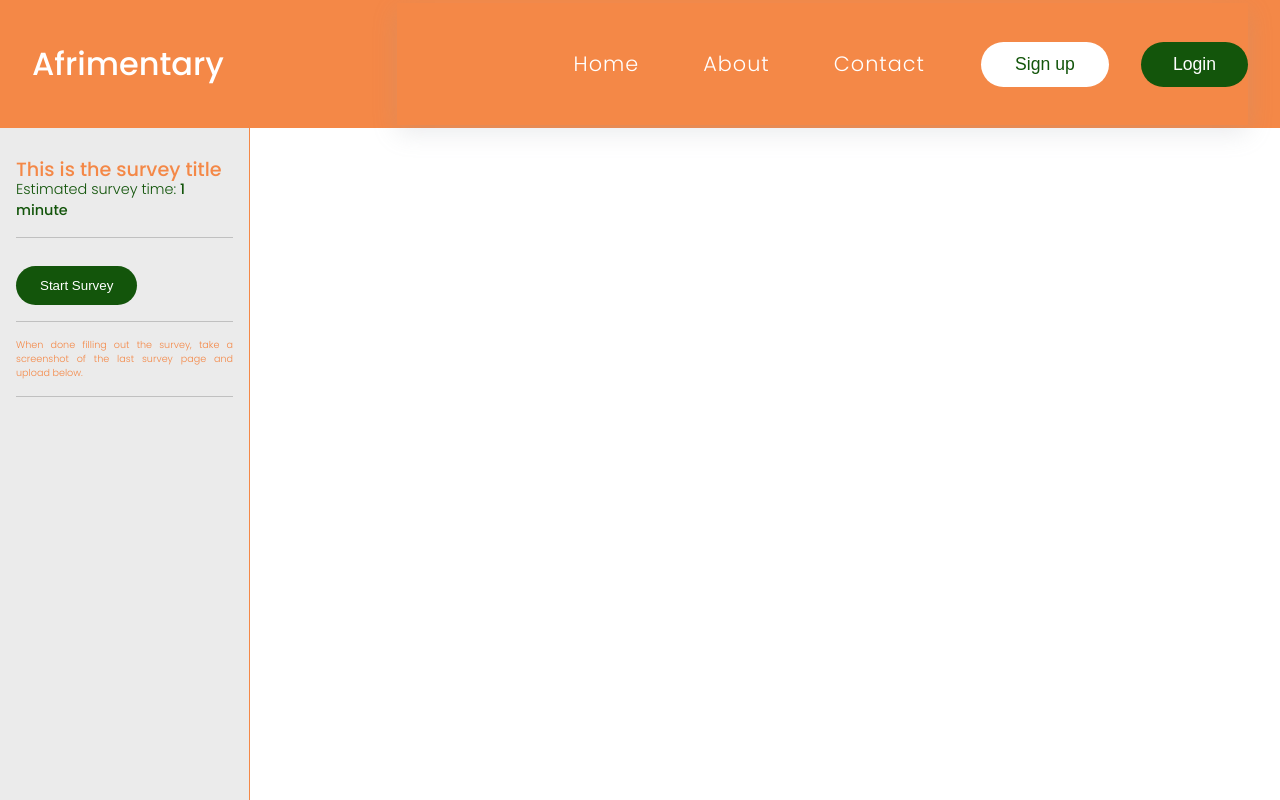
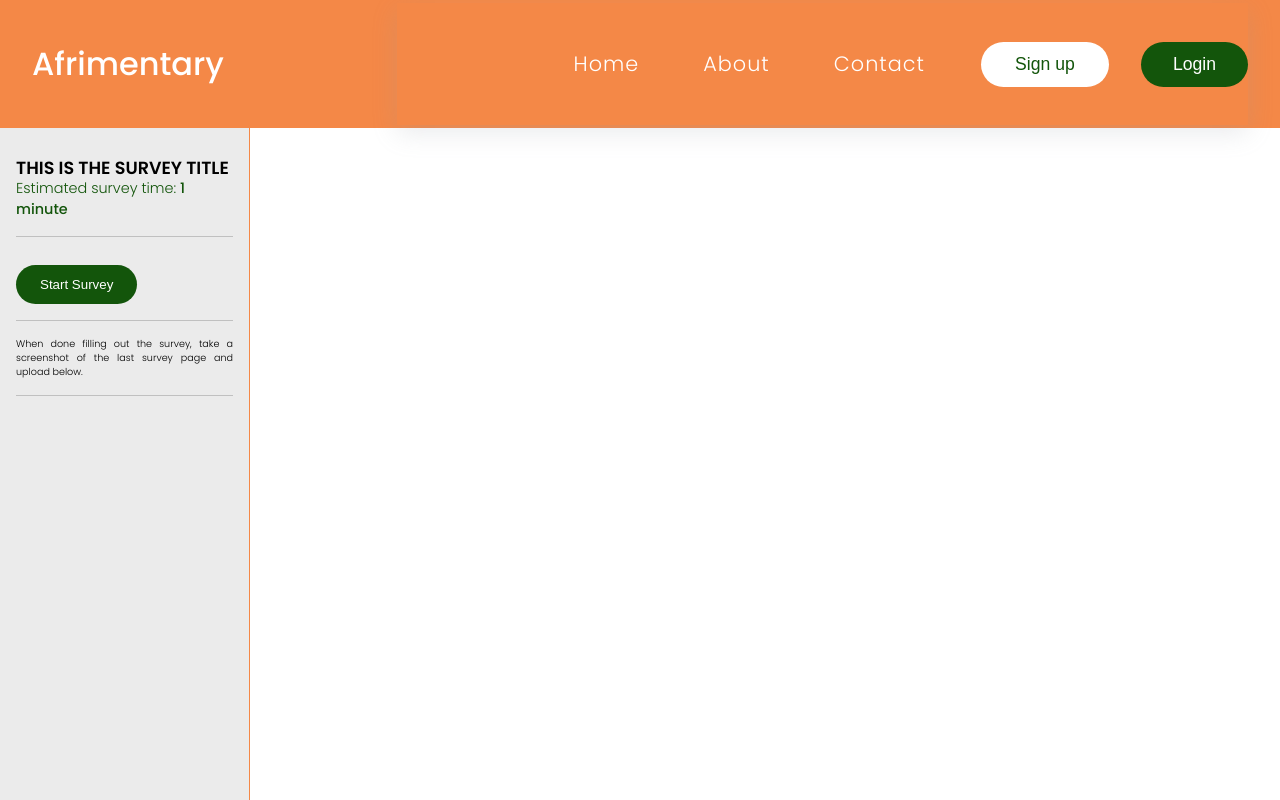
Before and after one commit to YasPAC/Afrimentary-UI, a React (Vite) app: page /survey in a window 1280 px wide. Built offline with nearby package versions, Linux system fonts and the light colour scheme; no server answers.

Commit message:
Fix survey page display

```diff
--- a/src/Pages/SurveyResponse/SurveyResponse.jsx
+++ b/src/Pages/SurveyResponse/SurveyResponse.jsx
@@ -60,16 +60,11 @@ const SurveyResponse = () => {
                         <h3>This is the survey title </h3>
                         <p>Estimated survey time: <span>1 minute</span></p>
                     </div>
-                    <div className="survey__timer sidebar__sections">
-                        {
-                            surveyStarted ?
-                            <>
-                                <h3>Timer</h3>
-                                <h4>{time.minutes.toString().padStart(2, '0')}:{time.seconds.toString().padStart(2, '0')}</h4>
-                            </> :
+                    {
+                        !surveyStarted &&  <div className="survey__timer sidebar__sections">
                             <button onClick={startSurvey} className="start__survey">Start Survey</button>
-                        }
-                    </div>
+                        </div>
+                    }
                     <div className="response__container sidebar__sections">
                         <p className="note">
                             When done filling out the survey, take a screenshot of the last survey page and upload below.
--- a/src/Pages/SurveyResponse/surveyresponse.css
+++ b/src/Pages/SurveyResponse/surveyresponse.css
@@ -21,10 +21,10 @@
     border-right: 0.1px solid var(--primary-color);
 }
 .survey__response-sidebar h3 {
-    font-size: 1.2rem;
-    font-weight: 500;
-    color: var(--primary-color);
+    font-size: 1.1rem;
+    font-weight: 600;
     line-height: 1;
+    text-transform: uppercase;
 }
 
 .sidebar__sections {
@@ -59,7 +59,7 @@
 }
 .response__container .note {
     font-size: 0.6rem;
-    color: var(--primary-color);
+    color: #000;
     text-align: justify;
     font-weight: 300;
 }
```
